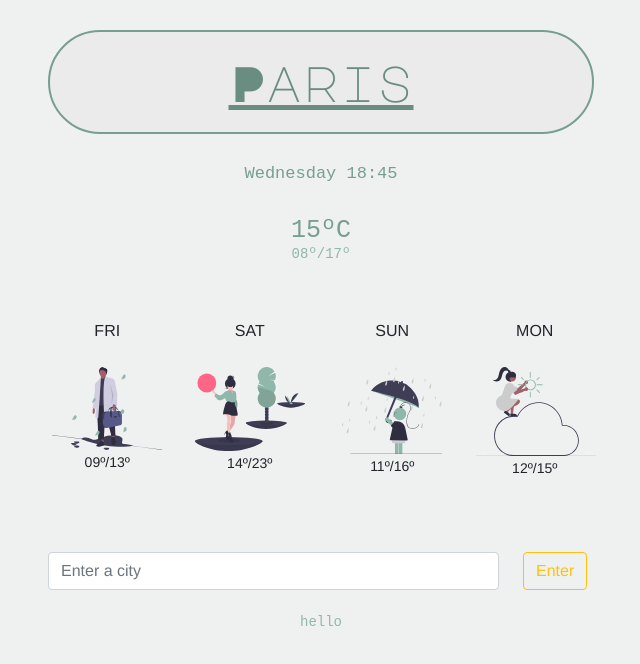
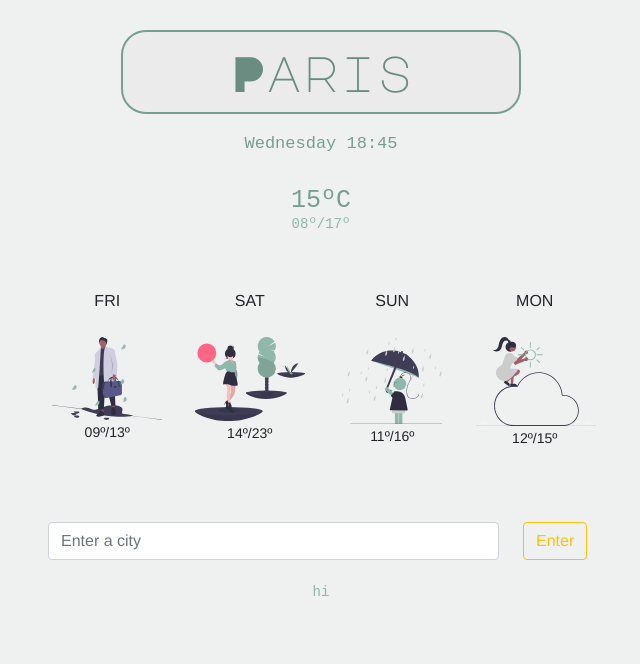
Before and after one commit to formigga/shecodes-plus-week6, a plain HTML site: page index.html in a window 1280 px wide. Shown: the whole page, without its empty margins (319-959 px from the left). Drawn offline with nearby package versions, Linux system fonts and the light colour scheme; a web font is replaced by a local one.

Commit message:
CSS changes

```diff
--- a/index.html
+++ b/index.html
@@ -113,8 +113,8 @@
         </div>
       </div>
       <br />
+      <div><h4>hi</h4></div>
     </div>
-    <h4>hello</h4>
     <script src="src/script.js"></script>
   </body>
 </html>
--- a/src/styles.css
+++ b/src/styles.css
@@ -12,18 +12,20 @@ h1 {
   background-color: rgba(235, 234, 235, 0.815);
   margin: 30px auto;
   border: 2px solid #779e92;
-  padding: 20px;
-  border-radius: 70px;
+  padding: 10px;
+  border-radius: 25px;
+  max-width: 400px;
   text-align: center;
   display: block;
   color: #6a8d82;
   font-family: "Major Mono Display", monospace;
   font-size: 50px;
-  text-decoration: underline;
+  text-decoration: none;
 }
 
 h2 {
   text-align: center;
+  margin-top: -10px;
   display: block;
   color: #779e92;
   font-family: "B612 Mono", monospace;
```
